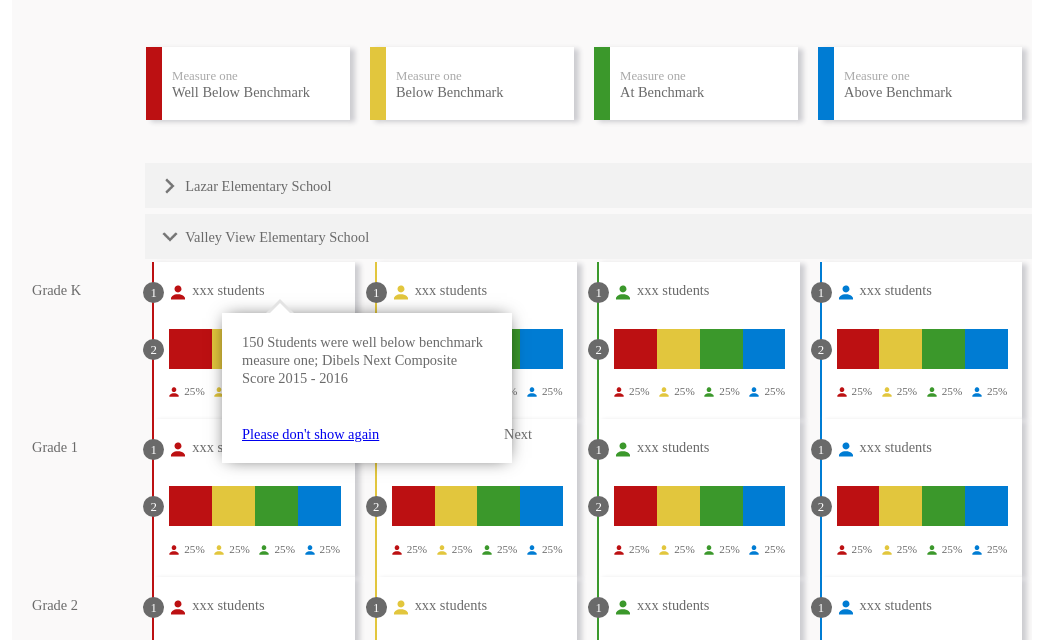
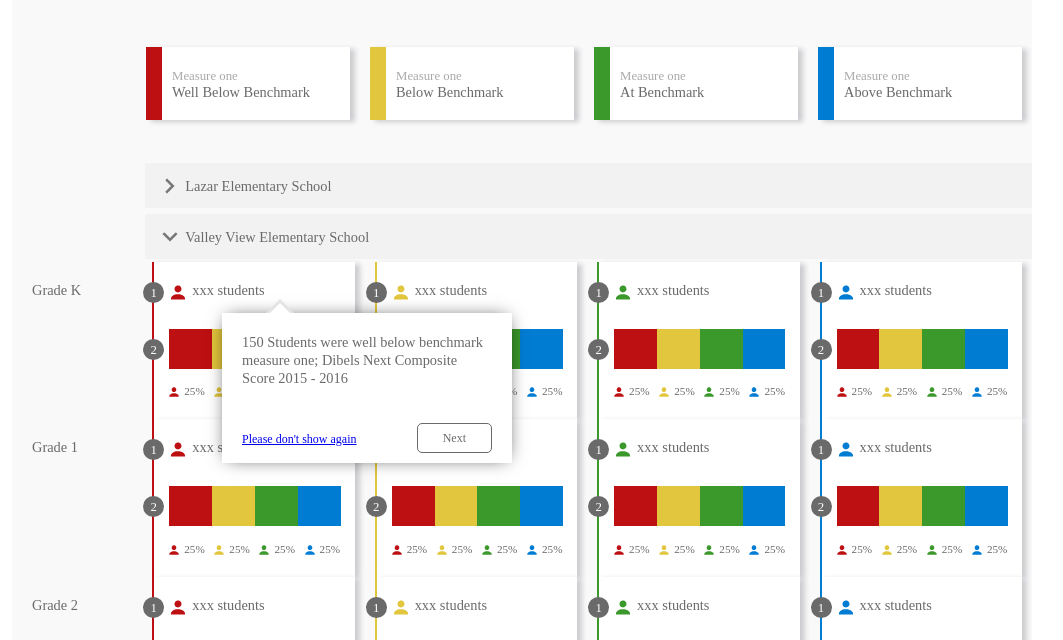
Before and after one commit to bratliff/correlation, a website: page app/index.html in a window 1280 px wide. Shown: the part 157-797 px from the top of the page, without its empty margins (118-1181 px from the left). Drawn offline with nearby package versions, Linux system fonts and the light colour scheme.

Commit message:
finishing styles

```diff
--- a/app/index.html
+++ b/app/index.html
@@ -15,7 +15,7 @@
         150 Students were well below benchmark measure one; Dibels Next Composite Score 2015 - 2016
         <div class="buttonrow">
             <a href="#">Please don't show again</a>
-            <div class="btn overlay-btn">Next</div>
+            <a class="btn overlay-btn">Next</a>
         </div>
     </div>
     <div class="report-inner-wrapper">
--- a/app/scss/main.scss
+++ b/app/scss/main.scss
@@ -329,12 +329,20 @@ $grey: #6A6A6A;
         	margin-left: -14px;
         }
         .buttonrow {
-
             position:absolute;
-            bottom:20px;
+            bottom:10px;
             width:100%;
+            font-size:0.75rem;
             .overlay-btn {
+                margin:-7px 40px 0 0;
+                padding:5px 25px;
+                border:$grey 1px solid;
+                border-radius: 5px 5px 5px 5px;
+                -moz-border-radius: 5px 5px 5px 5px;
+                -webkit-border-radius: 5px 5px 5px 5px;
                 float:right;
+                display:block;
+                cursor: pointer;
             }
         }
     }
```
Also changed, not shown: src/index.html (+1 -1 lines), app/css/main.css.
